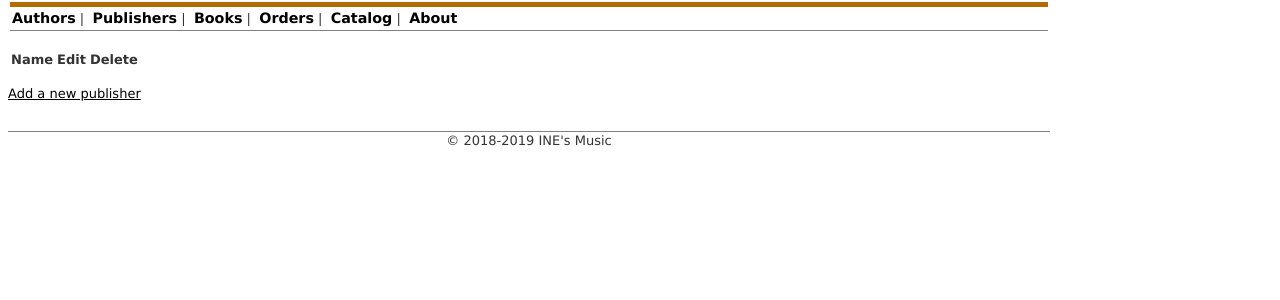
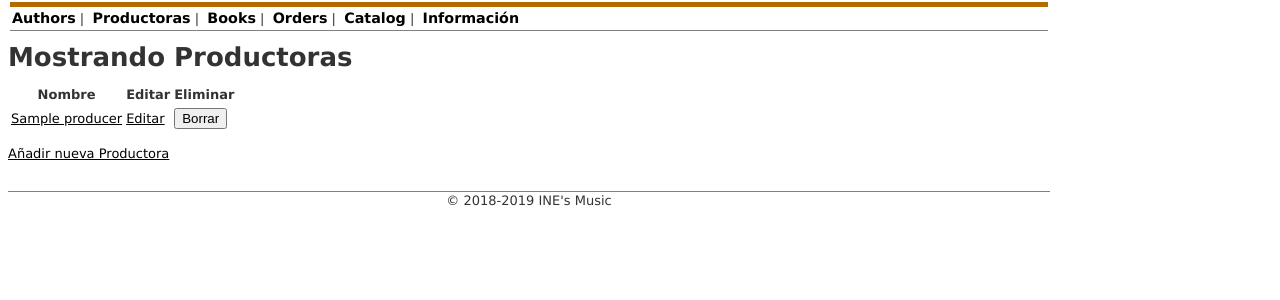
Before and after one commit to DanielGilB/eshop1, a Rails app: page /admin/producer/index in a window 1280 px wide. Shown: the part 62-362 px from the top of the page. Run offline with Rails 7, Linux system fonts and the light colour scheme; tables that the repository leaves empty hold one stand-in row (values such as "Sample post"); lists and menus that the app fills with data are empty; style sheets or scripts are compiled from the project's sources; some libraries are stand-ins or nearby versions.

Commit message:
CRUD clase 2

```diff
--- a/app/controllers/admin/producer_controller.rb
+++ b/app/controllers/admin/producer_controller.rb
@@ -1,22 +1,55 @@
 class Admin::ProducerController < ApplicationController
   def new
+    @producer = Producer.new
+    @page_title = 'Insertar nueva Productora'
   end
 
   def create
+    @producer = Producer.new(producer_params)
+    if @producer.save
+      flash[:notice] = "La Productora #{@producer.name} fue insertada con éxito."
+      redirect_to :action => 'index'
+    else
+      @page_title = 'Create new producer'
+      render :action => 'new'
+    end
   end
 
   def edit
+    @producer = Producer.find(params[:id])
+    @page_title = 'Editar Productora'
   end
 
   def update
+    @producer = Producer.find(params[:id])
+    if @producer.update_attributes(producer_params)
+       flash[:notice] = "La Productora #{@producer.name} fue actualizada con éxito."
+       redirect_to :action => 'show', :id => @producer
+    else
+       @page_title = 'Editar Productora'
+       render :action => 'edit'
+    end
   end
 
   def destroy
+    @producer = Producer.find(params[:id])
+    @producer.destroy
+    flash[:notice] = "La Productora #{@producer.name} fue eliminada con éxito."
+    redirect_to :action => 'index'
   end
 
   def show
+    @producer = Producer.find(params[:id])
+    @page_title = @producer.name
   end
 
   def index
+    @producers = Producer.all
+    @page_title = 'Mostrando Productoras'
   end
+
+  private
+    def producer_params
+      params.require(:producer).permit(:name)
+    end
 end
--- /dev/null
+++ b/app/views/admin/producer/_producer.html.erb
@@ -0,0 +1,8 @@
+<tr>
+  <td><%= link_to producer.name, :action => 'show', :id => producer %></td>
+  <td><%= link_to 'Editar', :action => 'edit', :id => producer %></td>
+  <td>
+    <%= button_to 'Borrar', { :action => 'destroy', :id => producer },
+        data: { confirm: "¿Estas seguro de que quieres borrar la Productora #{producer.name}?" } %>
+  </td>
+</tr>
--- a/app/views/admin/producer/index.html.erb
+++ b/app/views/admin/producer/index.html.erb
@@ -1,11 +1,11 @@
 <table>
   <tr>
-    <th>Name</th>
-    <th>Edit</th>
-    <th>Delete</th>
+    <th>Nombre</th>
+    <th>Editar</th>
+    <th>Eliminar</th>
   </tr>
 
-  <%= render :partial => 'publisher', :collection => @publishers %>
+  <%= render :partial => 'producer', :collection => @producers %>
 </table>
 
-<p><%= link_to 'Add a new publisher', :action => 'new' %></p>
+<p><%= link_to 'Añadir nueva Productora', :action => 'new' %></p>
--- a/app/views/admin/producer/show.html.erb
+++ b/app/views/admin/producer/show.html.erb
@@ -1,7 +1,7 @@
 <dl>
   <dt>Name</dt>
-  <dd><%= @publisher.name %></dd>
+  <dd><%= @producer.name %></dd>
 </dl>
 
-<%= link_to 'Edit', :action => 'edit', :id => @publisher %> |
-<%= link_to 'Back', :action => 'index' %>
+<%= link_to 'Editar', :action => 'edit', :id => @producer %> |
+<%= link_to 'Volver', :action => 'index' %>
--- a/app/views/layouts/application.html.erb
+++ b/app/views/layouts/application.html.erb
@@ -15,11 +15,11 @@
   <div id="menu">
     <ul>
       <li><a href="/admin/author">Authors</a>&nbsp;|&nbsp;</li>
-      <li><a href="/admin/publisher">Publishers</a>&nbsp;|&nbsp;</li>
+      <li><a href="/admin/producer">Productoras</a>&nbsp;|&nbsp;</li>
       <li><a href="/admin/book">Books</a>&nbsp;|&nbsp;</li>
       <li><a href="/admin/order">Orders</a>&nbsp;|&nbsp;</li>
       <li><a href="/">Catalog</a>&nbsp;|&nbsp;</li>
-      <li><a href="/about">About</a>&nbsp;</li>
+      <li><a href="/about">Información</a>&nbsp;</li>
     </ul>
   </div>
 
--- a/config/routes.rb
+++ b/config/routes.rb
@@ -1,39 +1,21 @@
 Rails.application.routes.draw do
 
-  namespace :admin do
-  get 'producer/new'
-  end
+   root :to => 'about#index'
 
-  namespace :admin do
-  get 'producer/create'
-  end
+   get 'about' => 'about#index'
+   get 'admin/producer' => 'admin/producer#index'
 
-  namespace :admin do
-  get 'producer/edit'
-  end
+   get 'about/index' # generada por defecto al crear la plantilla desde rails
 
-  namespace :admin do
-  get 'producer/update'
-  end
-
-  namespace :admin do
-  get 'producer/destroy'
-  end
-
-  namespace :admin do
-  get 'producer/show'
-  end
-
-  namespace :admin do
-  get 'producer/index'
-  end
-
-  root to: 'about#index'
-
-  get 'about' => 'about#index'
-  get 'about/index' # generada por defecto al crear la plantilla desde rails
-
-
+   get 'admin/producer/new'
+   post 'admin/producer/create'
+   get 'admin/producer/edit'
+   post 'admin/producer/update'
+   post 'admin/producer/destroy'
+   get 'admin/producer/show'
+   get 'admin/producer/show:id' => 'admin/producer#show'
+   get 'admin/producer/index'
+end
 
   # The priority is based upon order of creation: first created -> highest priority.
   # See how all your routes lay out with "rake routes".
@@ -89,4 +71,3 @@
   #     # (app/controllers/admin/products_controller.rb)
   #     resources :products
   #   end
-end
```
Also changed, not shown: app/views/admin/producer/_form.html.erb (+5 -5 lines), app/views/admin/producer/_publisher.html.erb (deleted, +0 -8 lines), app/views/admin/producer/edit.html.erb (+4 -4 lines).
